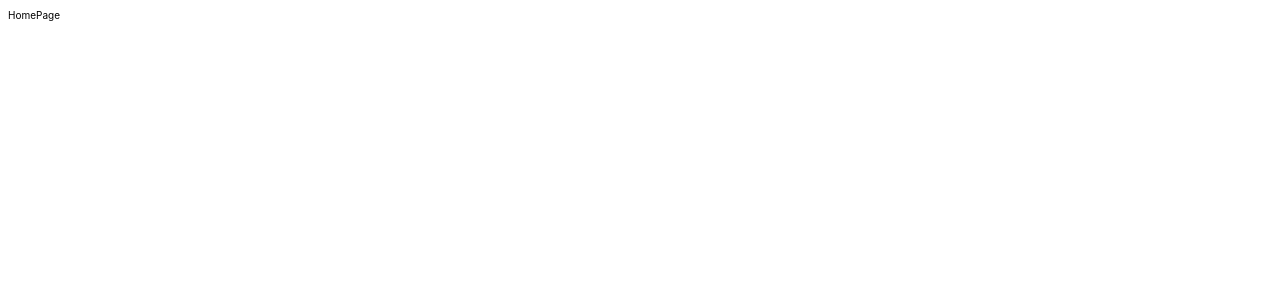
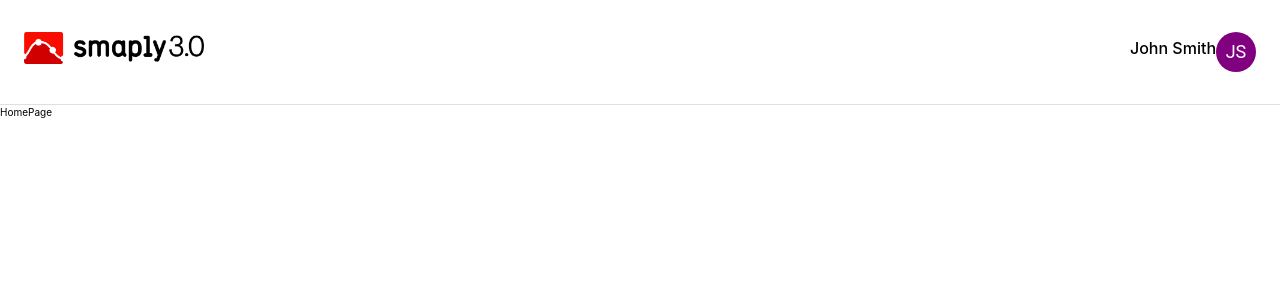
Before and after one commit to shubham43MP/smaply-persona-test, a React (Vite) app: page / in a window 1280 px wide. Shown: the top 300 px of the page. Built offline with nearby package versions, Linux system fonts and the light colour scheme.

Commit message:
feat: added he headr component

```diff
--- a/package.json
+++ b/package.json
@@ -12,6 +12,9 @@
     "preview": "vite preview"
   },
   "dependencies": {
+    "@emotion/react": "^11.13.0",
+    "@emotion/styled": "^11.13.0",
+    "@mui/material": "^5.16.4",
     "react": "^18.3.1",
     "react-dom": "^18.3.1"
   },
--- a/src/App.tsx
+++ b/src/App.tsx
@@ -1,9 +1,11 @@
 import './App.scss';
+import { Navbar } from './components/Navbar';
 import { HomePage } from './containers/HomePage';
 
 const App = () => {
   return (
     <>
+      <Navbar />
       <HomePage />
     </>
   );
--- /dev/null
+++ b/src/components/Navbar/Navbar.scss
@@ -0,0 +1,28 @@
+@use "../../globals/mixins.scss" as mixins;
+
+.navbar {
+    &__header {
+        margin: 3.2rem 2.4rem;
+    }
+
+    &__header-container {
+        @include mixins.d-flex;
+        @include mixins.justify-between;
+    }
+
+    &__user-container {
+        @include mixins.d-flex
+    }
+
+    &__username {
+        font-weight: 500;
+        font-size: 1.6rem;
+        line-height: 1%;
+
+    }
+
+    &__logo {
+        height: 3.2rem;
+        width: 18rem
+    }
+}
--- /dev/null
+++ b/src/components/Navbar/Navbar.tsx
@@ -0,0 +1,25 @@
+import { Avatar, Divider } from '@mui/material';
+import './Navbar.scss';
+
+export const Navbar = () => {
+  return (
+    <>
+      <header className="navbar__header">
+        <div className="navbar__header-container">
+          <picture>
+            <img
+              src="public/smaplylogo.png"
+              alt="Smaply Logo"
+              className="navbar__logo"
+            />
+          </picture>
+          <div className="navbar__user-container">
+            <p className="navbar__username">John Smith</p>
+            <Avatar sx={{ bgcolor: 'purple', fontSize: '1.8rem' }}>JS</Avatar>
+          </div>
+        </div>
+      </header>
+      <Divider />
+    </>
+  );
+};
--- /dev/null
+++ b/src/components/Navbar/index.ts
@@ -0,0 +1 @@
+export { Navbar } from './Navbar'
--- /dev/null
+++ b/src/globals/mixins.scss
@@ -0,0 +1,7 @@
+@mixin d-flex {
+    display: flex;
+}
+
+@mixin justify-between {
+    justify-content: space-between;
+}
--- a/src/index.scss
+++ b/src/index.scss
@@ -10,3 +10,7 @@
 html {
   font-size: 10px;
 }
+
+body {
+  margin: 0;
+}
```
Also changed, not shown: public/smaplylogo.png (added), 1 other file (tests, documents, lock files or other folders).
